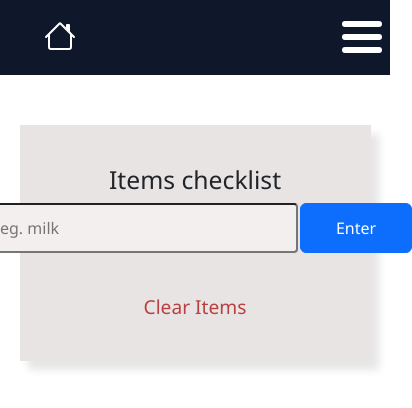
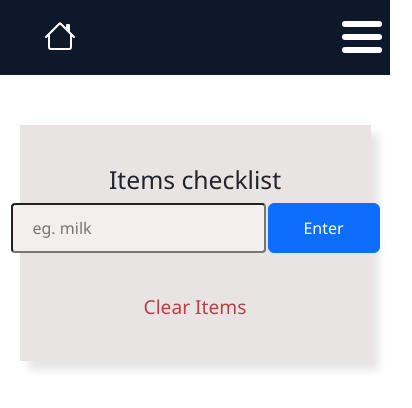
Before and after one commit to vprabu365/typescript-react, a React (Vite) app: page /search in a window 390 px wide. Shown: the top 408 px of the page, 412 px wide, since content can reach past the window. Built offline with nearby package versions, Linux system fonts and the light colour scheme.

Commit message:
fix remaining bugs

```diff
--- a/src/components/Hero/hero.css
+++ b/src/components/Hero/hero.css
@@ -56,17 +56,12 @@ img {
     height: 50vh;
     width: 86%;
     border-radius: 10px;
-    padding: 40px;
     object-fit: fill;
-  }
-  .hero--container button svg {
-    width: 30px;
   }
 
   .hero--container button,
   .hero--container img {
     border: none;
     background: none;
-    padding: 20px 10px;
   }
 }
--- a/src/components/Search/search.css
+++ b/src/components/Search/search.css
@@ -92,7 +92,7 @@
     box-shadow: 8px 9px 8px rgba(0, 0, 0, 0.1);
   }
   .form--section input {
-    width: 20rem;
+    width: auto;
   }
   .grocery-title {
     max-width: 18rem;
```
